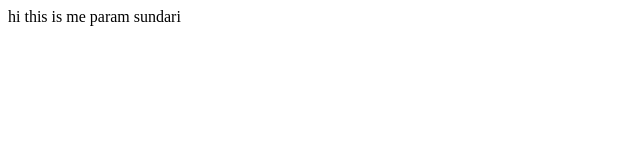
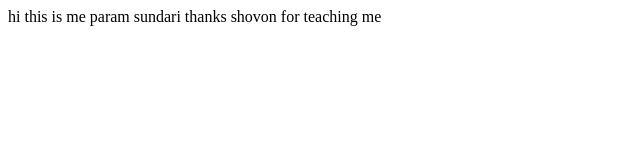
Before and after one commit to Paramvirhe22804/allisparam, a plain HTML site: page index.html in a window 1280 px wide. Shown: the whole page, without its empty margins (0-640 px from the left). Drawn offline with Linux system fonts and the light colour scheme.

Commit message:
i just add new line for shovon

```diff
--- a/index.html
+++ b/index.html
@@ -8,5 +8,6 @@
 </head>
 <body>
     hi this is me param sundari
+    thanks shovon for teaching me
 </body>
 </html>
```
